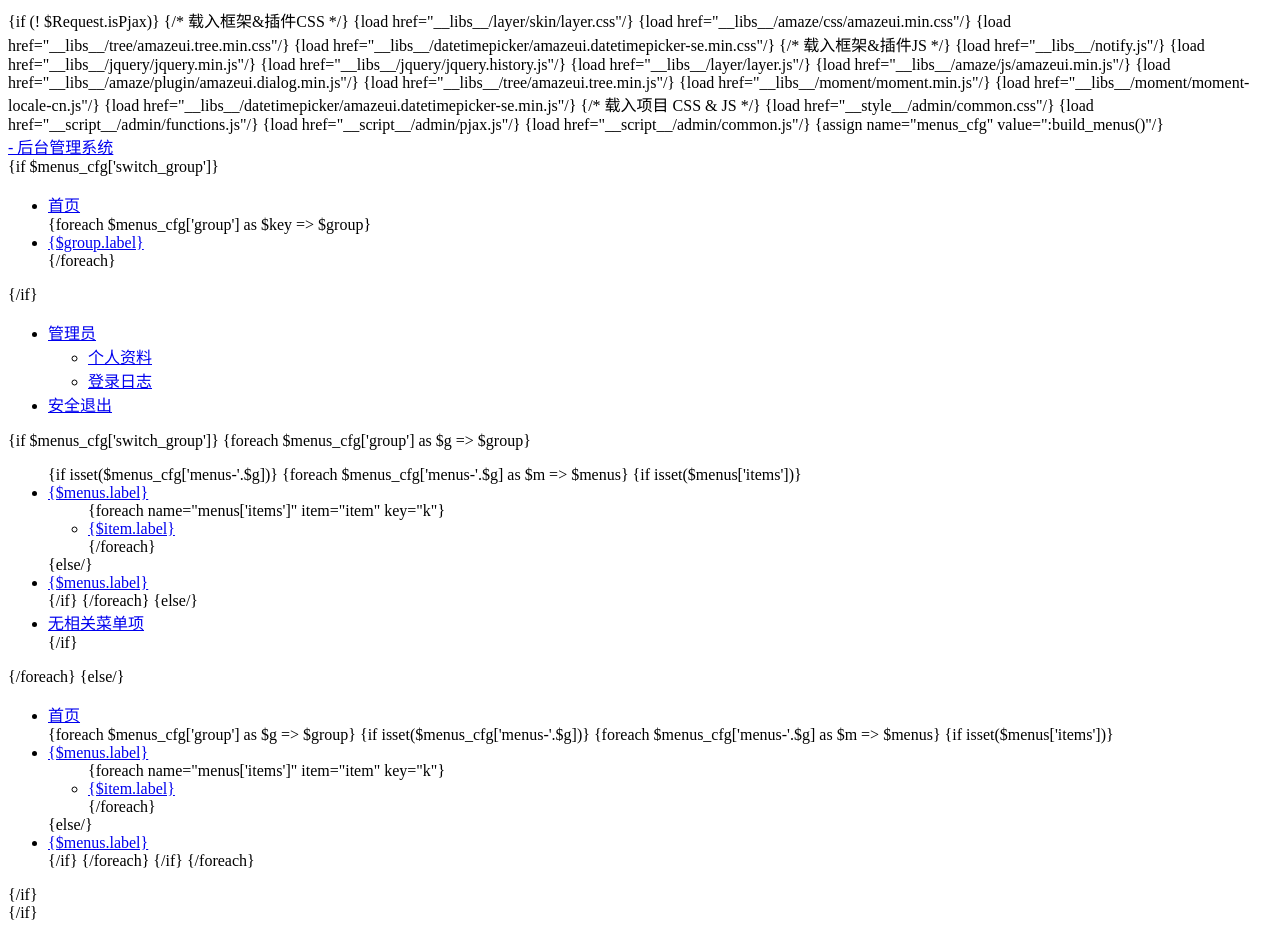
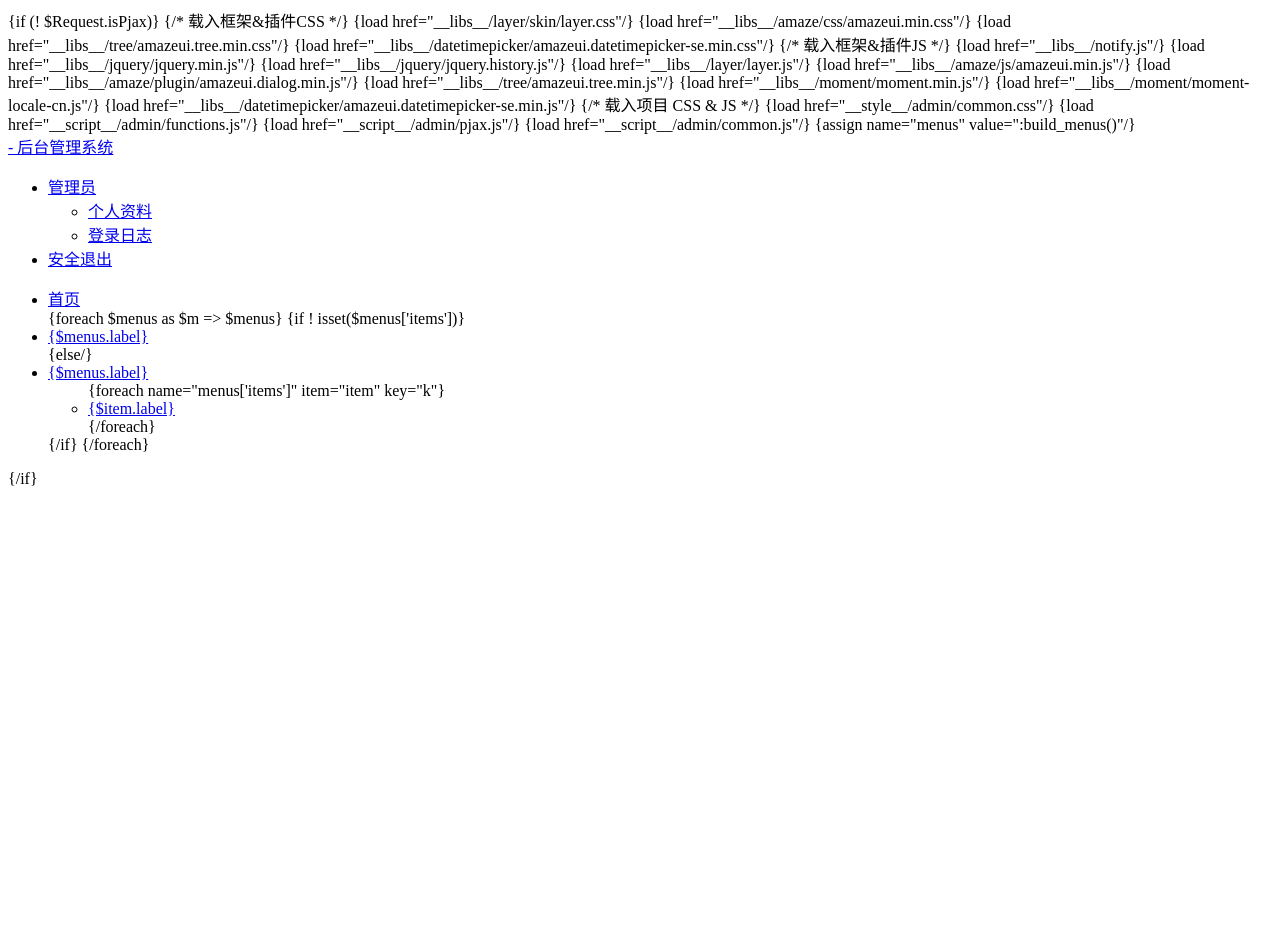
Before and after one commit to shxcat/cattp, a PHP site: page /DbName/application/admin/view/public/header.html in a window 1280 px wide. After the commit the page ends 486 px from the top, so only its background shows below. Run offline with PHP 8.4, Linux system fonts and the light colour scheme.

Commit message:
调整后台UI

```diff
--- a/application/admin/controller/Index.php
+++ b/application/admin/controller/Index.php
@@ -24,9 +24,13 @@ class Index extends Auth
         return $this->response();
     }
 
+    /**
+     * 仪表盘
+     * @return \think\Response
+     */
     public function dashboard()
     {
 
-        $this->success("hello");
+        return $this->response();
     }
 }
--- a/application/admin/view/public/header.html
+++ b/application/admin/view/public/header.html
@@ -31,27 +31,15 @@
     {load href="__script__/admin/common.js"/}
 </head>
 <body>
-{assign name="menus_cfg" value=":build_menus()"/}
+{assign name="menus" value=":build_menus()"/}
 <div id="layout-north">
     <div id="layout-logo">
         <a href="{:url('admin/index/index')}" data-pjax> - 后台管理系统</a>
     </div>
-    {if $menus_cfg['switch_group']}
-    <div id="layout-nav">
-        <ul class="nav-tools am-nav am-nav-pills" data-am-tabs>
-            <li><a href="{:url('admin/index/index')}" data-pjax><i class="am-icon-home"></i> 首页</a></li>
-            {foreach $menus_cfg['group'] as $key => $group}
-            <li class="admin-menus-group {if isset($group['active']) && $group['active']}am-active{/if}">
-                <a href="javascript:;" data-toggle-menu="menu-group-{$key}"><i class="{$group.icon}"></i> {$group.label}</a>
-            </li>
-            {/foreach}
-        </ul>
-    </div>
-    {/if}
     <div id="layout-tools">
         <ul class="nav-tools am-nav am-nav-pills">
             <li class="am-dropdown" data-am-dropdown>
-                <a class="am-dropdown-toggle" data-am-dropdown-toggle="" href="javascript:;">
+                <a class="am-dropdown-toggle" href="javascript:;" data-am-dropdown-toggle>
                     <i class="am-icon-users"></i> 管理员 <i class="am-icon-caret-down"></i>
                 </a>
                 <ul class="am-dropdown-content">
@@ -69,56 +57,29 @@
 </div>
 <div id="layout-west">
     <div id="layout-menus">
-        {if $menus_cfg['switch_group']}
-        {foreach $menus_cfg['group'] as $g => $group}
-        <ul id="menu-group-{$g}" class="admin-menus-lists am-list {if (! isset($group['active']) || ! $group['active'])}am-hide{/if}">
-            {if isset($menus_cfg['menus-'.$g])}
-            {foreach $menus_cfg['menus-'.$g] as $m => $menus}
-            {if isset($menus['items'])}
-            <li>
-                <a href="javascript:;" class="am-cf" data-am-collapse="{target: '#menus-sub-{$g}-{$m}'}">
-                    <i class="{$menus.icon}"></i> {$menus.label}<i class="am-icon-angle-right am-fr am-margin-right"></i>
+        <div id="layout-menus-info">
+
+        </div>
+        <ul id="layout-menus-lists" class="am-list">
+            <li><a href="{:url('admin/index/index')}" data-pjax><i class="menus-icon am-icon-home"></i> 首页</a></li>
+            {foreach $menus as $m => $menus}
+            {if ! isset($menus['items'])}
+            <li><a href="{$menus.link|url=###}" data-pjax><i class="menus-icon {$menus.icon}"></i> {$menus.label}</a></li>
+            {else/}
+            <li class="am-panel">
+                <a href="javascript:;" class="am-cf" data-am-collapse="{parent: '#layout-menus-lists', target: '#menus-sub-{$m}'}">
+                    <i class="menus-icon {$menus.icon}"></i> {$menus.label}
+                    <i class="am-icon-angle-left am-fr"></i>
                 </a>
-                <ul class="sub-menus am-list am-collapse" id="menus-sub-{$g}-{$m}">
+                <ul class="sub-menus am-list am-collapse" id="menus-sub-{$m}">
                     {foreach name="menus['items']" item="item" key="k"}
                     <li><a href="{$item.link|url=###}" data-pjax><i class="am-icon-chevron-right"></i> {$item.label}</a></li>
                     {/foreach}
                 </ul>
             </li>
-            {else/}
-            <li><a href="{$menus.link|url=###}" data-pjax><i class="{$menus.icon}"></i> {$menus.label}</a></li>
-            {/if}
-            {/foreach}
-            {else/}
-            <li><a href="javascript:;" class="am-disabled">无相关菜单项</a></li>
-            {/if}
-        </ul>
-        {/foreach}
-        {else/}
-        <ul class="admin-menus-lists am-list">
-            <li><a href="{:url('admin/index/index')}" data-pjax><i class="am-icon-home"></i> 首页</a></li>
-            {foreach $menus_cfg['group'] as $g => $group}
-            {if isset($menus_cfg['menus-'.$g])}
-            {foreach $menus_cfg['menus-'.$g] as $m => $menus}
-            {if isset($menus['items'])}
-            <li>
-                <a href="javascript:;" class="am-cf" data-am-collapse="{target: '#menus-sub-{$g}-{$m}'}">
-                    <i class="{$menus.icon}"></i> {$menus.label}<i class="am-icon-angle-right am-fr am-margin-right"></i>
-                </a>
-                <ul class="sub-menus am-list am-collapse" id="menus-sub-{$g}-{$m}">
-                    {foreach name="menus['items']" item="item" key="k"}
-                    <li><a href="{$item.link|url=###}" data-pjax><i class="am-icon-chevron-right"></i> {$item.label}</a></li>
-                    {/foreach}
-                </ul>
-            </li>
-            {else/}
-            <li><a href="{$menus.link|url=###}" data-pjax><i class="{$menus.icon}"></i> {$menus.label}</a></li>
-            {/if}
-            {/foreach}
             {/if}
             {/foreach}
         </ul>
-        {/if}
     </div>
 </div>
 <div id="layout-center">
```
Also changed, not shown: application/admin/common.php (+0 -20 lines), config/admin/menus.php (+1 -24 lines), public/assets/css/admin/common.css, public/assets/js/admin/common.js, public/assets/js/admin/message.js (added), public/assets/js/admin/pjax.js.
